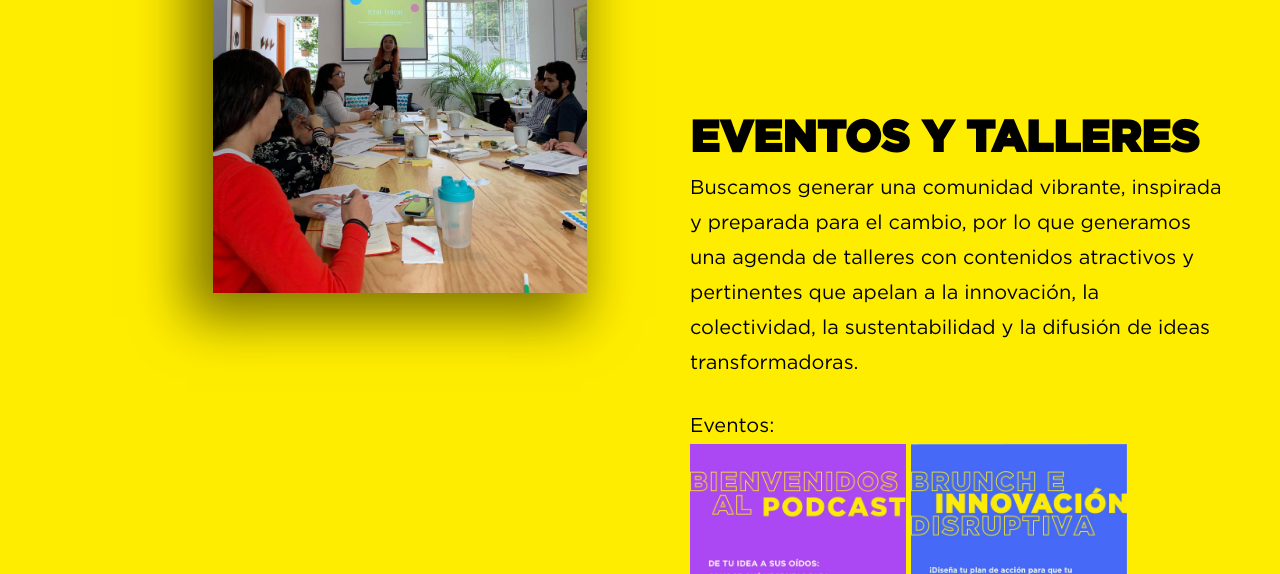
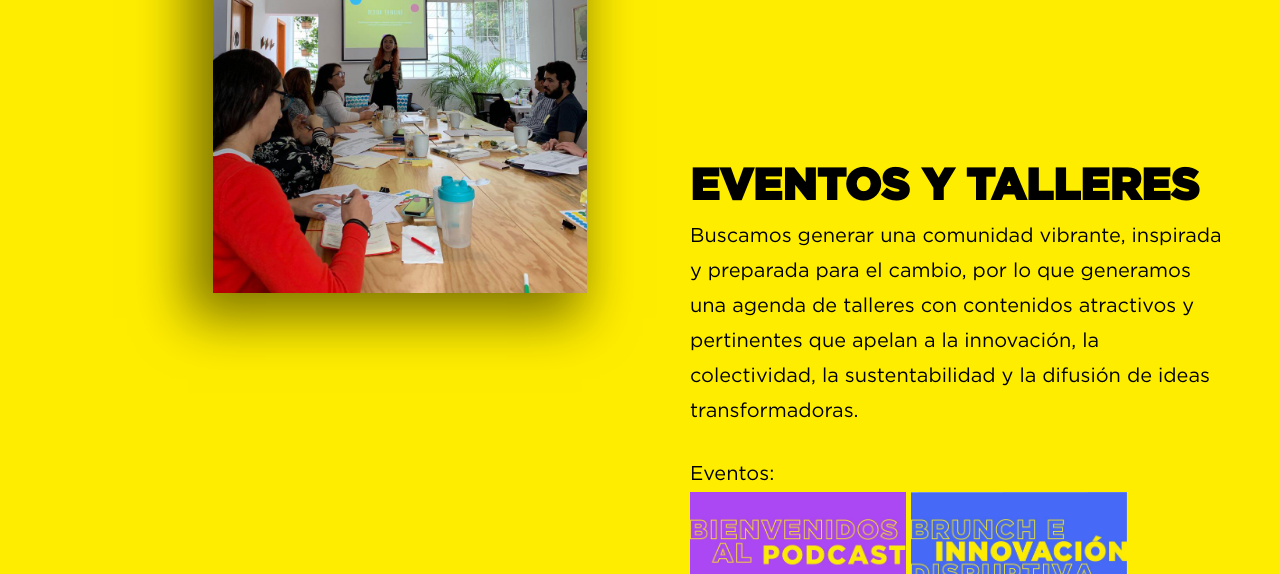
Before and after one commit to marianmoldovan/labra, a plain HTML site: page index.html in a window 1280 px wide. Shown: the part 4430-5004 px from the top of the page. Drawn offline with Linux system fonts and the light colour scheme.

Commit message:
Update index.html

```diff
--- a/index.html
+++ b/index.html
@@ -365,7 +365,7 @@
                 <img src="img/taller-uno.jpg"  alt="office" class="shadow hide-mobile" style="width:70%;position:absolute; right:10%;" data-start="top:-40vh;" data-end="top:20vh;"/>
                 <img src="img/taller-dos.jpg"  alt="office" class="shadow hide-mobile" style="width:60%;position:absolute; left:-5%;" data-start="top:-70vh;" data-end="top:20vh;"/>
             </div>
-              <div class="col-md-6 py-15">
+              <div class="col-md-6 py-5">
                 <h2>EVENTOS Y TALLERES</h2>
                 <p class="lead">Buscamos generar una comunidad vibrante, inspirada y preparada para el cambio, por lo que generamos una agenda de talleres con contenidos atractivos y pertinentes que apelan a la innovación, la colectividad, la sustentabilidad y la difusión de ideas transformadoras.<br/>
                 </p>
```
